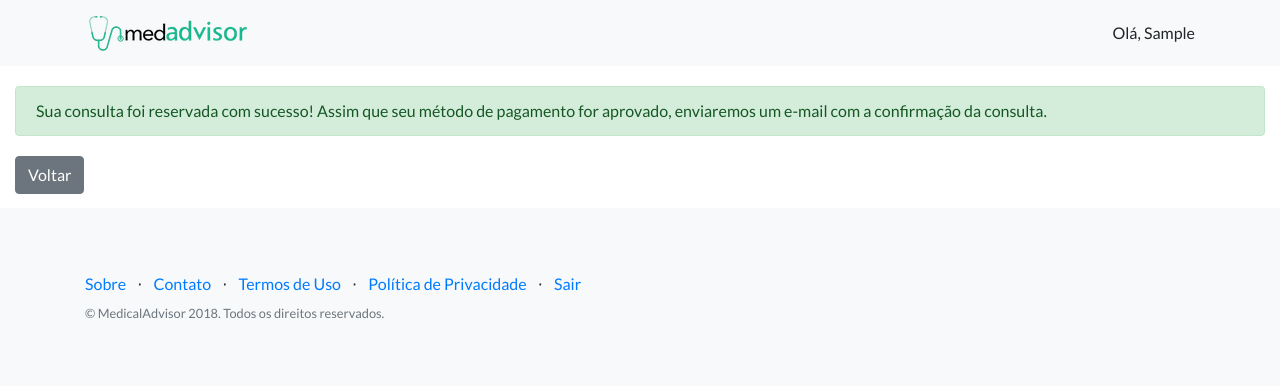
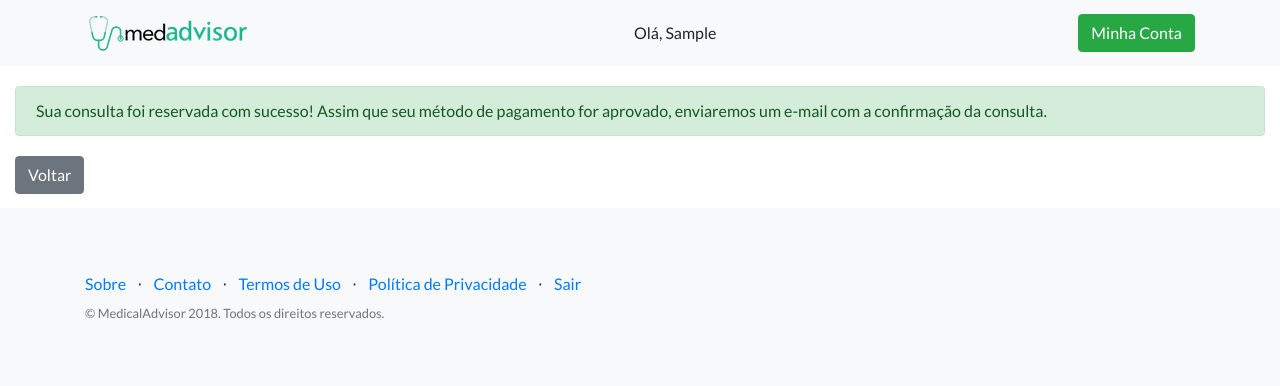
Before and after one commit to btrevizan/medical_adviser, a Django app: page /appointment/create/success in a window 1280 px wide. Shown: the top 386 px of the page. Run offline with Django 3.2, Linux system fonts and the light colour scheme; the visitor is signed in with stand-in values (Sample User, id 1); some libraries are stand-ins or nearby versions.

Commit message:
Added button to dash

```diff
--- a/website/templates/base.html
+++ b/website/templates/base.html
@@ -38,6 +38,7 @@
                 </a>
                 {% if user.is_authenticated %}
                     Olá, {{ user.first_name }}
+                    <a class="btn btn-success" href="{% url 'dash-redirect' %}">Minha Conta</a>
                 {% else %}
                     <a class="btn btn-success" href="{% url 'login' %}">Entrar</a>
                 {% endif %}
```
